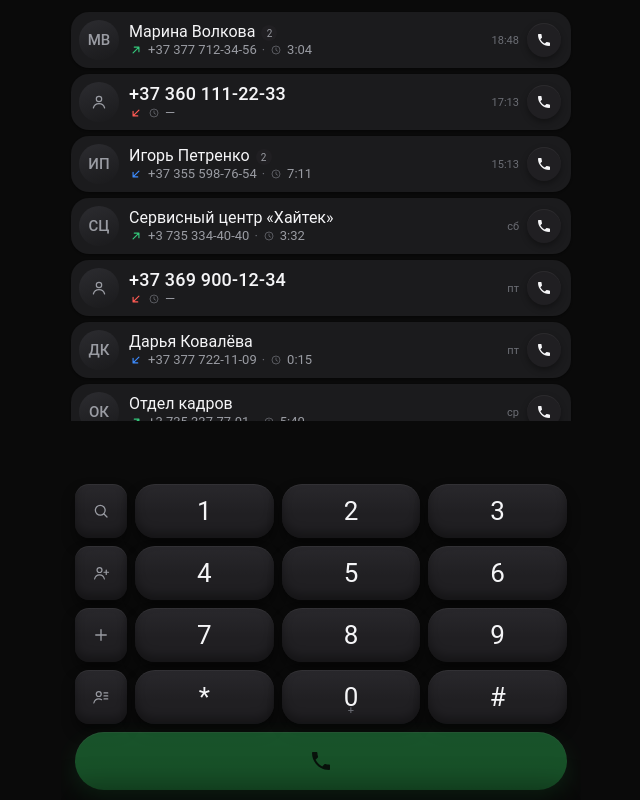
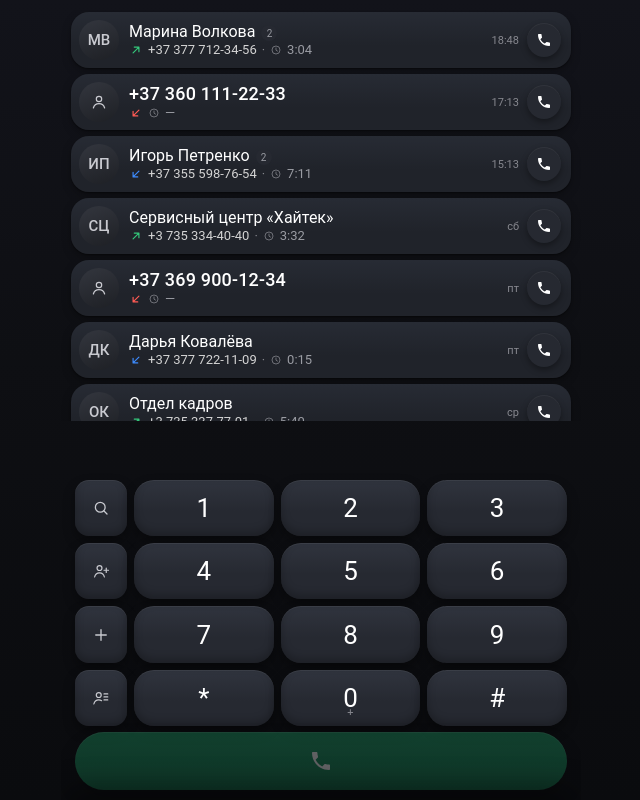
Before and after one commit to Gypopo118/dialer-pwa, a website with bundled scripts: page index.html in a window 1280 px wide. Shown: the whole page, without its empty margins (319-959 px from the left). Built offline with nearby package versions, Linux system fonts and the light colour scheme.

Commit message:
style: premium dark hierarchy - graphite bg, titanium cards, gunmetal keys
- Surfaces: matte graphite bg with barely-visible vertical grade,
  cards clearly lighter (cold dark graphite, top-light gradient),
  keys a step lighter and deeper (gunmetal + soft shadow)
- Type: names pure white, numbers #D4D4D4, secondary lifted for
  readability; key digits inherit white, side icons brightened
- Call button: deep emerald gradient, white handset icon, neutral
  soft shadow instead of green glow; pressed states kept subtle
- Composition: tightened gaps between history, keypad and call
  button into one bottom block; no borders, no neon, UX untouched

```diff
--- a/css/base.css
+++ b/css/base.css
@@ -3,7 +3,8 @@ html, body {
   margin: 0;
   padding: 0;
   height: 100%;
-  background: var(--bg);
+  /* Матовый графит: едва заметная вариация оттенка сверху вниз, без текстур */
+  background: linear-gradient(180deg, #12131A 0%, var(--bg) 45%, #0A0B0E 100%);
   color: var(--text-primary);
   font-family: var(--font);
   -webkit-tap-highlight-color: transparent;
@@ -66,7 +67,7 @@ svg { display: block; }
   max-width: 520px;
   margin: 0 auto;
   overflow: hidden;
-  background: var(--bg);
+  background: transparent;
 }
 
 .screen {
--- a/css/home.css
+++ b/css/home.css
@@ -45,7 +45,7 @@
   flex: 1;
   min-height: 0;
   overflow-y: auto;
-  padding: 2px 10px 6px;
+  padding: 2px 10px 4px;
   scroll-behavior: smooth;
 }
 .recents::-webkit-scrollbar { width: 0; }
@@ -54,14 +54,15 @@
   display: flex;
   align-items: center;
   gap: 10px;
-  background: var(--surface-1);
+  /* Cold dark graphite: светлее фона, тонкий свет сверху — без рамок */
+  background: linear-gradient(180deg, var(--surface-1-top), var(--surface-1) 60%);
   border-radius: var(--radius-row);
   padding: 8px 10px 8px 8px;
   margin-bottom: 6px;
   box-shadow: var(--shadow-row);
   min-height: 56px;
 }
-.recent-row:active { background: #201F21; }
+.recent-row:active { background: var(--surface-1-pressed); }
 /* Страховка: ни одна инлайн-SVG в строке не должна раздувать layout */
 .recent-row svg { max-width: 100%; max-height: 100%; }
 
@@ -70,11 +71,11 @@
   width: 40px;
   height: 40px;
   border-radius: 50%;
-  background: linear-gradient(160deg, #2C2C30, #1A1A1C);
+  background: linear-gradient(160deg, #33363E, #1E2025);
   display: flex;
   align-items: center;
   justify-content: center;
-  color: var(--text-secondary);
+  color: #C9CAD0;
   font-size: 15px;
   font-weight: 500;
   overflow: hidden;
@@ -110,7 +111,7 @@
 }
 .recent-name {
   font-size: var(--fs-body);
-  color: var(--text-primary);
+  color: #FFFFFF;
   white-space: nowrap;
   overflow: hidden;
   text-overflow: ellipsis;
@@ -143,6 +144,7 @@
   line-height: 1.25;
 }
 .recent-sub .dot { color: var(--text-tertiary); }
+.recent-sub .recent-number { color: #D4D4D4; }
 /* Часы — строго размером с цифры длительности */
 .recent-sub .clock-ico {
   display: inline-flex;
@@ -224,8 +226,8 @@
   display: flex;
   flex-direction: column;
   justify-content: space-between;
-  padding: 8px 14px calc(10px + var(--safe-bottom));
-  gap: 8px;
+  padding: 6px 14px calc(10px + var(--safe-bottom));
+  gap: 6px;
   transition: transform 220ms cubic-bezier(.32,.72,0,1), opacity 180ms ease;
 }
 .dial-block--hidden {
@@ -312,7 +314,7 @@
   display: grid;
   grid-template-columns: 52px repeat(3, 1fr);
   grid-template-rows: repeat(4, 1fr);
-  gap: 8px;
+  gap: 7px;
 }
 
 .key {
@@ -347,7 +349,7 @@
 
 .key--side {
   border-radius: var(--radius-key-sm);
-  color: var(--text-secondary);
+  color: #C9CAD0;
 }
 .key--side svg { width: 18px; height: 18px; }
 .key--side .digit { font-size: 17px; }
@@ -356,15 +358,16 @@
   flex-shrink: 0;
   height: 58px;
   border-radius: var(--radius-pill);
-  background: linear-gradient(180deg, #35DD69, var(--accent-call));
+  /* Глубокий изумруд: почти незаметный свет сверху, без неона */
+  background: linear-gradient(180deg, #1FA36A 0%, #178052 100%);
   box-shadow: var(--shadow-call-btn);
   display: flex;
   align-items: center;
   justify-content: center;
-  color: #06210F;
+  color: #FFFFFF;
 }
 .call-btn:active {
-  background: var(--accent-call-pressed);
+  background: #146B46;
   transform: translateY(1px);
 }
 .call-btn svg { width: 24px; height: 24px; }
--- a/css/tokens.css
+++ b/css/tokens.css
@@ -3,18 +3,20 @@
   Палитра и пропорции зафиксированы по ТЗ — не менять без явного запроса.
 */
 :root {
-  /* Цвета */
-  --bg: #0A0A0A;
-  --bg-elevated: #131314;
-  --surface-1: #1B1B1D;      /* карточки строк истории */
-  --surface-2: #201F22;      /* базовый графит клавиш */
-  --surface-2-top: #29282C;  /* световой градиент сверху клавиши */
-  --surface-2-pressed: #17171A;
+  /* Цвета — Premium Dark: светлотная иерархия bg < карточки < клавиши */
+  --bg: #0E0F13;             /* матовый графит, самый тёмный уровень */
+  --bg-elevated: #15161C;
+  --surface-1: #20232A;      /* карточки строк истории — заметно светлее фона */
+  --surface-1-top: #272B34;  /* едва заметное высветление верха карточки */
+  --surface-1-pressed: #1A1D23;
+  --surface-2: #262931;      /* клавиши gunmetal — светлее и глубже карточек */
+  --surface-2-top: #30343E;  /* световой градиент сверху клавиши */
+  --surface-2-pressed: #1C1E24;
   --hairline: rgba(255, 255, 255, 0.06);
 
-  --text-primary: #F5F5F7;
+  --text-primary: #FFFFFF;
   --text-secondary: #9A9CA3;
-  --text-tertiary: #6C6E75;
+  --text-tertiary: #87888F;
 
   --call-outgoing: #34C77B;
   --call-incoming: #3D8BFD;
@@ -32,18 +34,18 @@
   --radius-pill: 999px;
   --radius-sheet: 24px;
 
-  /* Тени — единая система глубины */
+  /* Тени — единая система глубины: только мягкие, без неона и тяжёлого 3D */
   --shadow-key:
-    0 1px 0 rgba(255, 255, 255, 0.05) inset,
-    0 -6px 10px rgba(0, 0, 0, 0.35) inset,
-    0 8px 14px rgba(0, 0, 0, 0.45);
+    0 1px 0 rgba(255, 255, 255, 0.06) inset,
+    0 -4px 8px rgba(0, 0, 0, 0.25) inset,
+    0 6px 12px rgba(0, 0, 0, 0.35);
   --shadow-key-pressed:
     0 -2px 4px rgba(0, 0, 0, 0.5) inset,
     0 1px 0 rgba(255, 255, 255, 0.03) inset;
-  --shadow-row: 0 1px 2px rgba(0, 0, 0, 0.4);
+  --shadow-row: 0 1px 2px rgba(0, 0, 0, 0.45), 0 4px 10px rgba(0, 0, 0, 0.25);
   --shadow-call-btn:
-    0 1px 0 rgba(255, 255, 255, 0.18) inset,
-    0 10px 22px rgba(47, 206, 92, 0.35);
+    0 1px 0 rgba(255, 255, 255, 0.14) inset,
+    0 10px 20px rgba(0, 0, 0, 0.45);
 
   /* Типографика — системный стек Android (Roboto уже на устройстве) */
   --font: "Roboto", "Segoe UI", system-ui, -apple-system, sans-serif;
--- a/js/screens/home-screen.js
+++ b/js/screens/home-screen.js
@@ -545,7 +545,7 @@ export function initHomeScreen({ contextMenu }) {
           <div class="recent-sub">
             <span class="call-arrow ${colorClass}">${arrow}</span>
             ${blockedStore.isBlocked(row.number) ? `<span class="blocked-badge" title="Заблокированный контакт">${icons.block}</span>` : ''}
-            ${secondaryText ? `<span>${secondaryText}</span><span class="dot">·</span>` : ''}
+            ${secondaryText ? `<span class="recent-number">${secondaryText}</span><span class="dot">·</span>` : ''}
             <span class="clock-ico">${icons.clock}</span>
             <span class="dur">${row.lastDurationSec > 0 ? formatDuration(row.lastDurationSec) : '—'}</span>
           </div>
```
